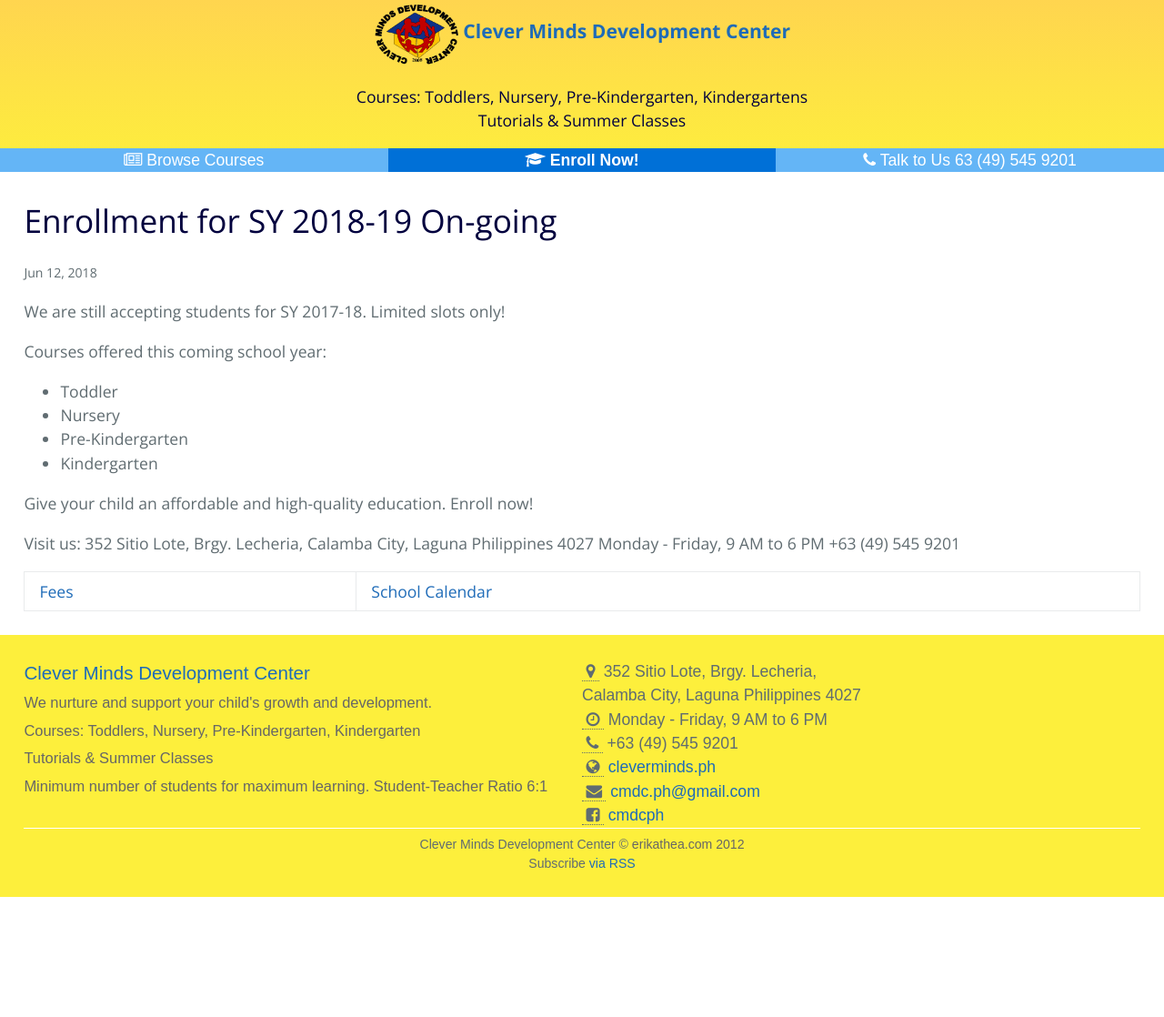
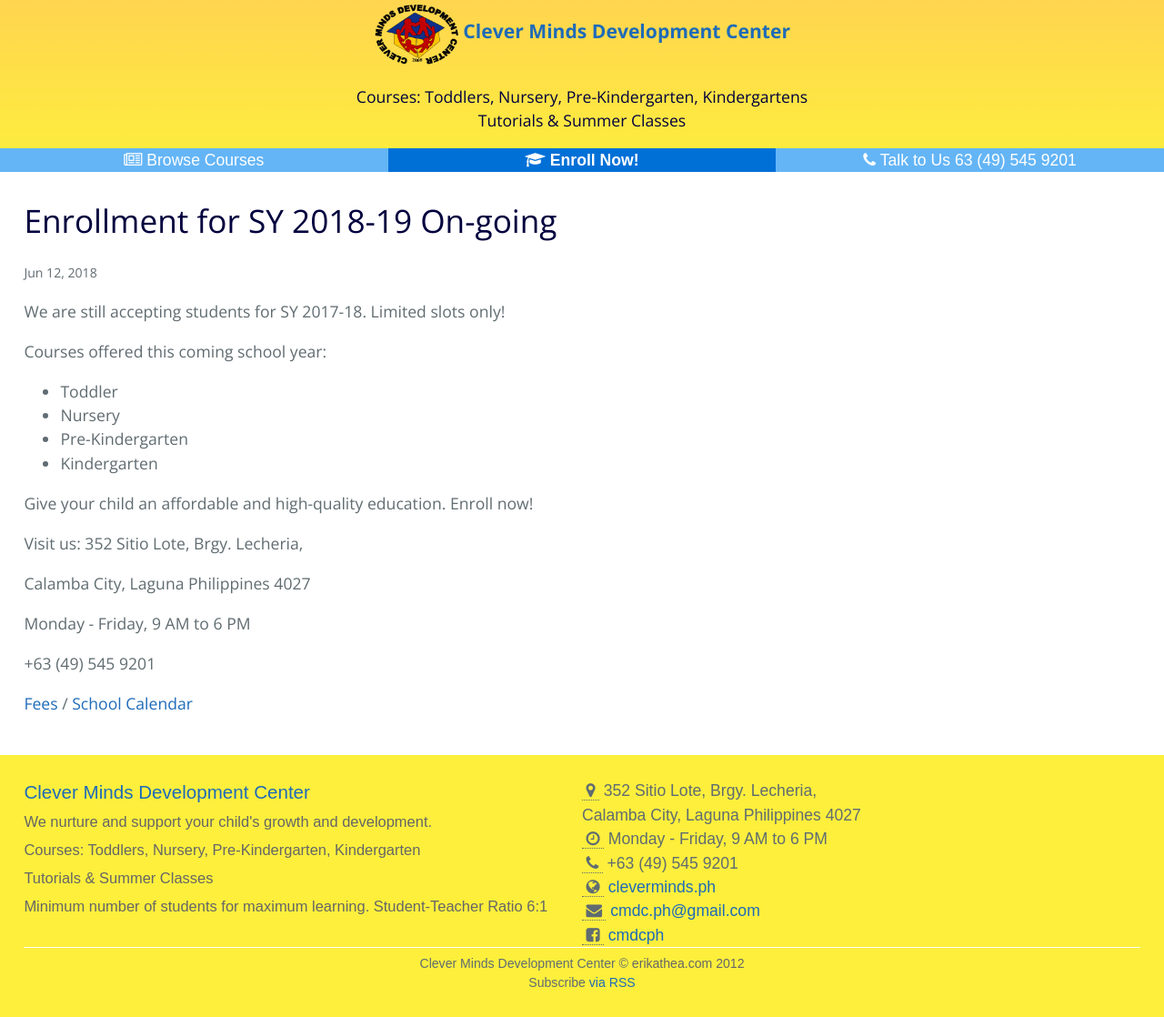
Before and after one commit to cmdcph/cmdcph.github.io, a Jekyll site: the page built from _posts/2018-06-12-enrollment-for-sy-2018-19-on-going.markdown, in a window 1280 px wide. Shown: the whole page at 91% size. Built offline with Jekyll 4.4.1, drawn with Linux system fonts in a browser that asks for light colours; our own code applies the rules of GitHub Pages for plain Markdown files; before the commit the page ends 986 px from its top, so only the background shows below that.

```diff
--- a/_posts/2018-06-12-enrollment-for-sy-2018-19-on-going.markdown
+++ b/_posts/2018-06-12-enrollment-for-sy-2018-19-on-going.markdown
@@ -17,8 +17,11 @@ Give your child an affordable and high-quality education. Enroll now!
 
 Visit us:
 352 Sitio Lote, Brgy. Lecheria,
+
 Calamba City, Laguna Philippines 4027
+
 Monday - Friday, 9 AM to 6 PM
+
 +63 (49) 545 9201
 
-[Fees](http://cleverminds.ph/#fees) | [School Calendar](http://cleverminds.ph/#calendar)
+[Fees](http://cleverminds.ph/#fees) / [School Calendar](http://cleverminds.ph/#calendar)
```
